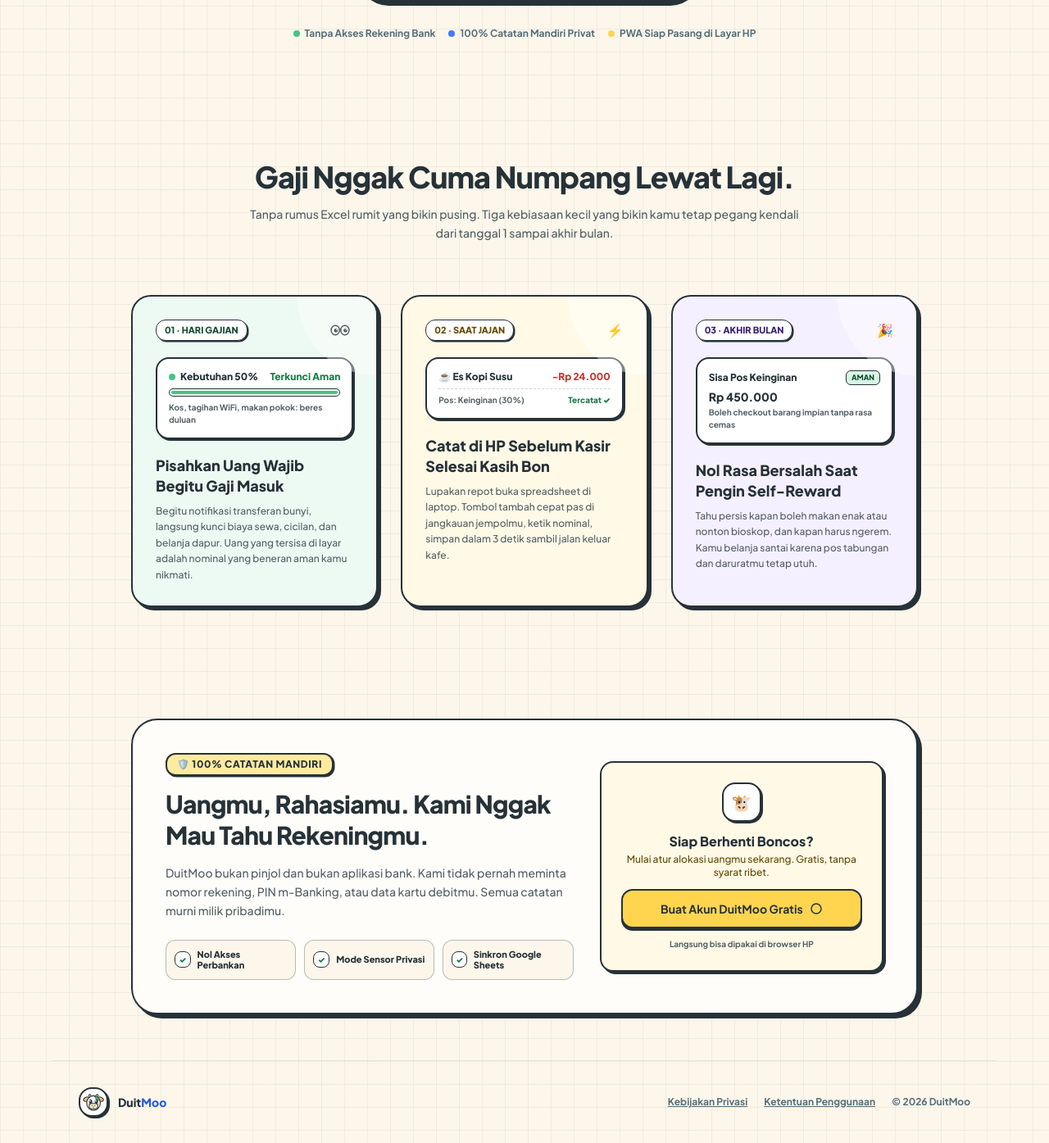
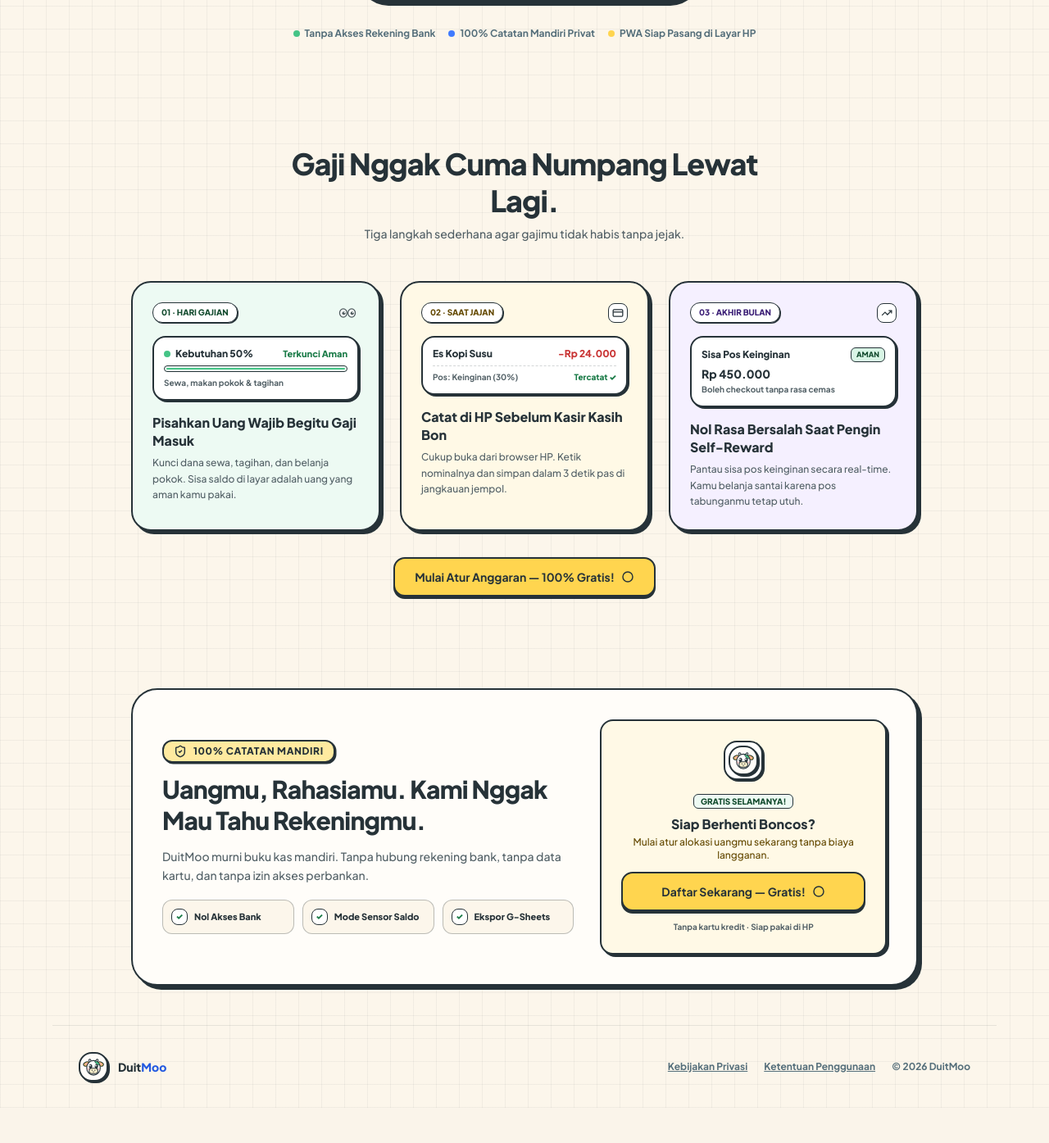
Before and after one commit to jossealexsandre-eng/DuitMoo, a Laravel app: page / in a window 1280 px wide. Shown: the part 1113-2508 px from the top of the page at 82% size. After the commit the page ends 2465 px from the top, so only its background shows below. Run offline with Laravel 12, Linux system fonts and the light colour scheme; style sheets or scripts are compiled from the project's sources; some libraries are stand-ins or nearby versions.

Commit message:
design(welcome): remove slop emojis, tighten copy length, add prominent 100% Gratis CTA badges

```diff
--- a/resources/views/welcome.blade.php
+++ b/resources/views/welcome.blade.php
@@ -276,72 +276,70 @@
 
             </section>
 
-            <!-- 3. Section: Cara Kerja Nyata (Crafted Neo-Brutalism Storytelling Cards) -->
-            <section id="cara-kerja" class="py-12 sm:py-20 px-4 sm:px-8 max-w-5xl mx-auto w-full">
-                <div class="text-center max-w-2xl mx-auto mb-12 sm:mb-16">
+            <!-- 3. Section: Cara Kerja Nyata (Crisp, Punchy, Zero-Emoji Slop) -->
+            <section id="cara-kerja" class="py-12 sm:py-16 px-4 sm:px-8 max-w-5xl mx-auto w-full">
+                <div class="text-center max-w-xl mx-auto mb-10 sm:mb-12">
                     <h2 class="text-2xl sm:text-4xl font-black text-[#263238] tracking-tight leading-tight">
                         Gaji Nggak Cuma Numpang Lewat Lagi.
                     </h2>
-                    <p class="text-xs sm:text-sm text-[#526066] font-medium mt-3 leading-relaxed">
-                        Tanpa rumus Excel rumit yang bikin pusing. Tiga kebiasaan kecil yang bikin kamu tetap pegang kendali dari tanggal 1 sampai akhir bulan.
+                    <p class="text-xs sm:text-sm text-[#526066] font-medium mt-2">
+                        Tiga langkah sederhana agar gajimu tidak habis tanpa jejak.
                     </p>
                 </div>
 
-                <div class="grid grid-cols-1 md:grid-cols-3 gap-6 sm:gap-7 items-stretch">
+                <div class="grid grid-cols-1 md:grid-cols-3 gap-5 sm:gap-6 items-stretch">
                     <!-- Step 1: Kunci Pos Kebutuhan -->
-                    <div class="p-6 sm:p-7 rounded-3xl bg-[#EDFAF3] border-2 border-[#263238] shadow-[4px_4px_0_#263238] hover:-translate-y-1 transition-transform flex flex-col justify-between relative overflow-hidden group">
-                        <div class="absolute top-0 right-0 w-24 h-24 bg-white/40 rounded-bl-full pointer-events-none"></div>
-
+                    <div class="p-5 sm:p-6 rounded-3xl bg-[#EDFAF3] border-2 border-[#263238] shadow-[4px_4px_0_#263238] hover:-translate-y-1 transition-transform flex flex-col justify-between">
                         <div>
                             <!-- Header Pill Badge -->
-                            <div class="flex items-center justify-between mb-5 relative z-10">
-                                <span class="px-2.5 py-1 rounded-xl bg-white border border-[#263238] text-[11px] font-black text-[#114A2D] shadow-[1.5px_1.5px_0_#263238]">
+                            <div class="flex items-center justify-between mb-4">
+                                <span class="px-2.5 py-1 rounded-xl bg-white border border-[#263238] text-[10px] font-black text-[#114A2D] shadow-[1px_1px_0_#263238]">
                                     01 · HARI GAJIAN
                                 </span>
-                                <x-duitmoo-mascot variant="eyes" class="w-8 h-4 opacity-80" />
+                                <x-duitmoo-mascot variant="eyes" class="w-7 h-3.5 opacity-80" />
                             </div>
 
-                            <!-- Mini Graphic Snippet (Interactive Visual Artifact) -->
-                            <div class="p-3.5 rounded-2xl bg-white border-2 border-[#263238] shadow-[2px_2px_0_#263238] mb-5">
+                            <!-- Mini Graphic Snippet -->
+                            <div class="p-3 rounded-2xl bg-white border-2 border-[#263238] shadow-[2px_2px_0_#263238] mb-4">
                                 <div class="flex items-center justify-between text-xs font-black text-[#263238] mb-1.5">
                                     <span class="flex items-center gap-1.5">
                                         <span class="w-2 h-2 rounded-full bg-[#45C486]"></span>
                                         Kebutuhan 50%
                                     </span>
-                                    <span class="text-[#1C7C49]">Terkunci Aman</span>
+                                    <span class="text-[#1C7C49] text-[11px]">Terkunci Aman</span>
                                 </div>
-                                <div class="w-full bg-[#EDFAF3] border border-[#263238] rounded-full h-2.5 p-0.5 overflow-hidden">
+                                <div class="w-full bg-[#EDFAF3] border border-[#263238] rounded-full h-2 p-0.5 overflow-hidden">
                                     <div class="h-full bg-[#45C486] rounded-full w-full"></div>
                                 </div>
-                                <p class="text-[10px] font-bold text-[#526066] mt-1.5">Kos, tagihan WiFi, makan pokok: beres duluan</p>
+                                <p class="text-[10px] font-bold text-[#526066] mt-1.5">Sewa, makan pokok &amp; tagihan</p>
                             </div>
 
-                            <h3 class="text-base sm:text-lg font-black text-[#263238] mb-2 leading-snug">
+                            <h3 class="text-base font-black text-[#263238] mb-1.5 leading-snug">
                                 Pisahkan Uang Wajib Begitu Gaji Masuk
                             </h3>
                             <p class="text-xs text-[#526066] font-medium leading-relaxed">
-                                Begitu notifikasi transferan bunyi, langsung kunci biaya sewa, cicilan, dan belanja dapur. Uang yang tersisa di layar adalah nominal yang beneran aman kamu nikmati.
+                                Kunci dana sewa, tagihan, dan belanja pokok. Sisa saldo di layar adalah uang yang aman kamu pakai.
                             </p>
                         </div>
                     </div>
 
-                    <!-- Step 2: Catat 3 Detik di HP -->
-                    <div class="p-6 sm:p-7 rounded-3xl bg-[#FFF9E6] border-2 border-[#263238] shadow-[4px_4px_0_#263238] hover:-translate-y-1 transition-transform flex flex-col justify-between relative overflow-hidden group">
-                        <div class="absolute top-0 right-0 w-24 h-24 bg-white/40 rounded-bl-full pointer-events-none"></div>
-
+                    <!-- Step 2: Catat Cepat di HP -->
+                    <div class="p-5 sm:p-6 rounded-3xl bg-[#FFF9E6] border-2 border-[#263238] shadow-[4px_4px_0_#263238] hover:-translate-y-1 transition-transform flex flex-col justify-between">
                         <div>
                             <!-- Header Pill Badge -->
-                            <div class="flex items-center justify-between mb-5 relative z-10">
-                                <span class="px-2.5 py-1 rounded-xl bg-white border border-[#263238] text-[11px] font-black text-[#634800] shadow-[1.5px_1.5px_0_#263238]">
+                            <div class="flex items-center justify-between mb-4">
+                                <span class="px-2.5 py-1 rounded-xl bg-white border border-[#263238] text-[10px] font-black text-[#634800] shadow-[1px_1px_0_#263238]">
                                     02 · SAAT JAJAN
                                 </span>
-                                <span class="text-base">⚡</span>
+                                <div class="w-6 h-6 rounded-lg bg-white border border-[#263238] flex items-center justify-center text-[10px] font-black text-[#263238]">
+                                    <x-icon name="credit-card" class="w-3.5 h-3.5" />
+                                </div>
                             </div>
 
-                            <!-- Mini Graphic Snippet (Receipt Slip Mockup) -->
-                            <div class="p-3.5 rounded-2xl bg-white border-2 border-[#263238] shadow-[2px_2px_0_#263238] mb-5">
+                            <!-- Mini Graphic Snippet -->
+                            <div class="p-3 rounded-2xl bg-white border-2 border-[#263238] shadow-[2px_2px_0_#263238] mb-4">
                                 <div class="flex items-center justify-between text-xs font-black text-[#263238]">
-                                    <span class="truncate">☕ Es Kopi Susu</span>
+                                    <span>Es Kopi Susu</span>
                                     <span class="text-[#C93535] shrink-0">-Rp 24.000</span>
                                 </div>
                                 <div class="flex items-center justify-between text-[10px] text-[#526066] font-bold mt-1.5 pt-1.5 border-t border-dashed border-[#263238]/20">
@@ -350,56 +348,66 @@
                                 </div>
                             </div>
 
-                            <h3 class="text-base sm:text-lg font-black text-[#263238] mb-2 leading-snug">
-                                Catat di HP Sebelum Kasir Selesai Kasih Bon
+                            <h3 class="text-base font-black text-[#263238] mb-1.5 leading-snug">
+                                Catat di HP Sebelum Kasir Kasih Bon
                             </h3>
                             <p class="text-xs text-[#526066] font-medium leading-relaxed">
-                                Lupakan repot buka spreadsheet di laptop. Tombol tambah cepat pas di jangkauan jempolmu, ketik nominal, simpan dalam 3 detik sambil jalan keluar kafe.
+                                Cukup buka dari browser HP. Ketik nominalnya dan simpan dalam 3 detik pas di jangkauan jempol.
                             </p>
                         </div>
                     </div>
 
                     <!-- Step 3: Self-Reward Tanpa Boncos -->
-                    <div class="p-6 sm:p-7 rounded-3xl bg-[#F5F0FF] border-2 border-[#263238] shadow-[4px_4px_0_#263238] hover:-translate-y-1 transition-transform flex flex-col justify-between relative overflow-hidden group">
-                        <div class="absolute top-0 right-0 w-24 h-24 bg-white/40 rounded-bl-full pointer-events-none"></div>
-
+                    <div class="p-5 sm:p-6 rounded-3xl bg-[#F5F0FF] border-2 border-[#263238] shadow-[4px_4px_0_#263238] hover:-translate-y-1 transition-transform flex flex-col justify-between">
                         <div>
                             <!-- Header Pill Badge -->
-                            <div class="flex items-center justify-between mb-5 relative z-10">
-                                <span class="px-2.5 py-1 rounded-xl bg-white border border-[#263238] text-[11px] font-black text-[#3A1D75] shadow-[1.5px_1.5px_0_#263238]">
+                            <div class="flex items-center justify-between mb-4">
+                                <span class="px-2.5 py-1 rounded-xl bg-white border border-[#263238] text-[10px] font-black text-[#3A1D75] shadow-[1px_1px_0_#263238]">
                                     03 · AKHIR BULAN
                                 </span>
-                                <span class="text-base">🎉</span>
+                                <div class="w-6 h-6 rounded-lg bg-white border border-[#263238] flex items-center justify-center text-[10px] font-black text-[#263238]">
+                                    <x-icon name="trending-up" class="w-3.5 h-3.5" />
+                                </div>
                             </div>
 
-                            <!-- Mini Graphic Snippet (Real Balance Clarity) -->
-                            <div class="p-3.5 rounded-2xl bg-white border-2 border-[#263238] shadow-[2px_2px_0_#263238] mb-5">
+                            <!-- Mini Graphic Snippet -->
+                            <div class="p-3 rounded-2xl bg-white border-2 border-[#263238] shadow-[2px_2px_0_#263238] mb-4">
                                 <div class="flex items-center justify-between text-xs font-black text-[#263238] mb-1">
                                     <span>Sisa Pos Keinginan</span>
                                     <span class="px-1.5 py-0.5 rounded-md bg-[#D8F5E5] text-[#114A2D] text-[9px] font-black border border-[#263238]">AMAN</span>
                                 </div>
                                 <p class="text-sm font-black text-[#263238]">Rp 450.000</p>
-                                <p class="text-[10px] font-bold text-[#526066] mt-0.5">Boleh checkout barang impian tanpa rasa cemas</p>
+                                <p class="text-[10px] font-bold text-[#526066] mt-0.5">Boleh checkout tanpa rasa cemas</p>
                             </div>
 
-                            <h3 class="text-base sm:text-lg font-black text-[#263238] mb-2 leading-snug">
+                            <h3 class="text-base font-black text-[#263238] mb-1.5 leading-snug">
                                 Nol Rasa Bersalah Saat Pengin Self-Reward
                             </h3>
                             <p class="text-xs text-[#526066] font-medium leading-relaxed">
-                                Tahu persis kapan boleh makan enak atau nonton bioskop, dan kapan harus ngerem. Kamu belanja santai karena pos tabungan dan daruratmu tetap utuh.
+                                Pantau sisa pos keinginan secara real-time. Kamu belanja santai karena pos tabunganmu tetap utuh.
                             </p>
                         </div>
                     </div>
                 </div>
+
+                <!-- Mid-Section CTA Banner -->
+                <div class="mt-8 text-center">
+                    <a href="{{ route('register') }}"
+                       class="brick-btn brick-btn-yellow px-6 py-3 text-xs sm:text-sm font-black inline-flex items-center gap-2 shadow-[2px_2px_0_#263238] hover:scale-105 transition-transform">
+                        <span>Mulai Atur Anggaran — 100% Gratis!</span>
+                        <x-icon name="arrow-right" class="w-4 h-4" />
+                    </a>
+                </div>
             </section>
 
-            <!-- 4. Section: Privacy & Guarantee (Authentic Neo-Brutalism Trust Seal) -->
-            <section id="komitmen" class="py-8 sm:py-14 px-4 sm:px-8 max-w-5xl mx-auto w-full">
-                <div class="p-6 sm:p-10 rounded-[32px] bg-[#FFFDF9] border-2 border-[#263238] shadow-[5px_5px_0_#263238] relative overflow-hidden">
-                    <div class="grid grid-cols-1 lg:grid-cols-12 gap-8 items-center">
-                        <div class="lg:col-span-7 space-y-4">
+            <!-- 4. Section: Privacy & Guarantee (Clean Vector-Based Trust Seal) -->
+            <section id="komitmen" class="py-8 sm:py-12 px-4 sm:px-8 max-w-5xl mx-auto w-full">
+                <div class="p-6 sm:p-9 rounded-[32px] bg-[#FFFDF9] border-2 border-[#263238] shadow-[5px_5px_0_#263238] relative overflow-hidden">
+                    <div class="grid grid-cols-1 lg:grid-cols-12 gap-6 sm:gap-8 items-center">
+                        <div class="lg:col-span-7 space-y-3.5">
                             <div class="inline-flex items-center gap-2 px-3 py-1 rounded-xl bg-[#FFEAA0] border-2 border-[#263238] shadow-[1.5px_1.5px_0_#263238]">
-                                <span class="text-xs font-black text-[#263238] tracking-wider uppercase">🛡️ 100% Catatan Mandiri</span>
+                                <x-icon name="shield-check" class="w-4 h-4 text-[#263238]" />
+                                <span class="text-xs font-black text-[#263238] tracking-wider uppercase">100% Catatan Mandiri</span>
                             </div>
 
                             <h3 class="text-2xl sm:text-3xl font-black text-[#263238] tracking-tight leading-tight">
@@ -407,41 +415,44 @@
                             </h3>
 
                             <p class="text-xs sm:text-sm text-[#526066] font-medium leading-relaxed">
-                                DuitMoo bukan pinjol dan bukan aplikasi bank. Kami tidak pernah meminta nomor rekening, PIN m-Banking, atau data kartu debitmu. Semua catatan murni milik pribadimu.
+                                DuitMoo murni buku kas mandiri. Tanpa hubung rekening bank, tanpa data kartu, dan tanpa izin akses perbankan.
                             </p>
 
                             <!-- 3 Concrete Trust Badges -->
-                            <div class="grid grid-cols-1 sm:grid-cols-3 gap-2.5 pt-2">
+                            <div class="grid grid-cols-1 sm:grid-cols-3 gap-2.5 pt-1">
                                 <div class="p-2.5 rounded-xl bg-[#FCF6EB] border border-[#263238]/30 flex items-center gap-2">
                                     <span class="w-5 h-5 rounded-lg bg-white border border-[#263238] flex items-center justify-center text-[10px] font-black text-[#1C7C49]">✓</span>
-                                    <span class="text-[11px] font-black text-[#263238] leading-tight">Nol Akses Perbankan</span>
+                                    <span class="text-[11px] font-black text-[#263238] leading-tight">Nol Akses Bank</span>
                                 </div>
                                 <div class="p-2.5 rounded-xl bg-[#FCF6EB] border border-[#263238]/30 flex items-center gap-2">
                                     <span class="w-5 h-5 rounded-lg bg-white border border-[#263238] flex items-center justify-center text-[10px] font-black text-[#1C7C49]">✓</span>
-                                    <span class="text-[11px] font-black text-[#263238] leading-tight">Mode Sensor Privasi</span>
+                                    <span class="text-[11px] font-black text-[#263238] leading-tight">Mode Sensor Saldo</span>
                                 </div>
                                 <div class="p-2.5 rounded-xl bg-[#FCF6EB] border border-[#263238]/30 flex items-center gap-2">
                                     <span class="w-5 h-5 rounded-lg bg-white border border-[#263238] flex items-center justify-center text-[10px] font-black text-[#1C7C49]">✓</span>
-                                    <span class="text-[11px] font-black text-[#263238] leading-tight">Sinkron Google Sheets</span>
+                                    <span class="text-[11px] font-black text-[#263238] leading-tight">Ekspor G-Sheets</span>
                                 </div>
                             </div>
                         </div>
 
                         <!-- Right CTA Card -->
-                        <div class="lg:col-span-5 p-6 rounded-2xl bg-[#FFF9E6] border-2 border-[#263238] shadow-[3px_3px_0_#263238] text-center space-y-3">
-                            <div class="w-12 h-12 rounded-2xl bg-white border-2 border-[#263238] shadow-[2px_2px_0_#263238] mx-auto flex items-center justify-center text-xl">
-                                🐮
+                        <div class="lg:col-span-5 p-5 sm:p-6 rounded-2xl bg-[#FFF9E6] border-2 border-[#263238] shadow-[3px_3px_0_#263238] text-center space-y-3">
+                            <div class="w-12 h-12 rounded-2xl bg-white border-2 border-[#263238] shadow-[2px_2px_0_#263238] mx-auto flex items-center justify-center p-2">
+                                <x-brand-logo size="sm" />
                             </div>
                             <div>
-                                <h4 class="font-black text-base text-[#263238]">Siap Berhenti Boncos?</h4>
-                                <p class="text-xs text-[#634800] font-medium mt-0.5">Mulai atur alokasi uangmu sekarang. Gratis, tanpa syarat ribet.</p>
+                                <span class="px-2 py-0.5 rounded-md bg-[#EDFAF3] text-[#114A2D] border border-[#263238] text-[10px] font-black uppercase">
+                                    Gratis Selamanya!
+                                </span>
+                                <h4 class="font-black text-base text-[#263238] mt-1.5">Siap Berhenti Boncos?</h4>
+                                <p class="text-xs text-[#634800] font-medium mt-0.5">Mulai atur alokasi uangmu sekarang tanpa biaya langganan.</p>
                             </div>
                             <a href="{{ route('register') }}"
                                class="brick-btn brick-btn-yellow w-full py-3 text-xs sm:text-sm font-black flex items-center justify-center gap-2 shadow-[2px_2px_0_#263238] hover:scale-102 transition-transform">
-                                <span>Buat Akun DuitMoo Gratis</span>
+                                <span>Daftar Sekarang — Gratis!</span>
                                 <x-icon name="arrow-right" class="w-4 h-4" />
                             </a>
-                            <p class="text-[10px] text-[#526066] font-bold">Langsung bisa dipakai di browser HP</p>
+                            <p class="text-[10px] text-[#526066] font-bold">Tanpa kartu kredit · Siap pakai di HP</p>
                         </div>
                     </div>
                 </div>
```
